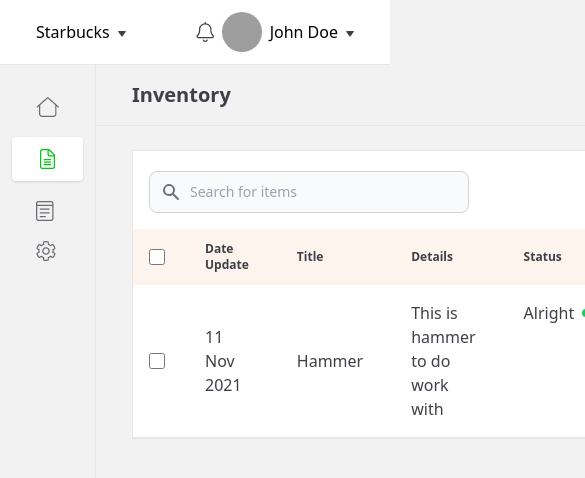
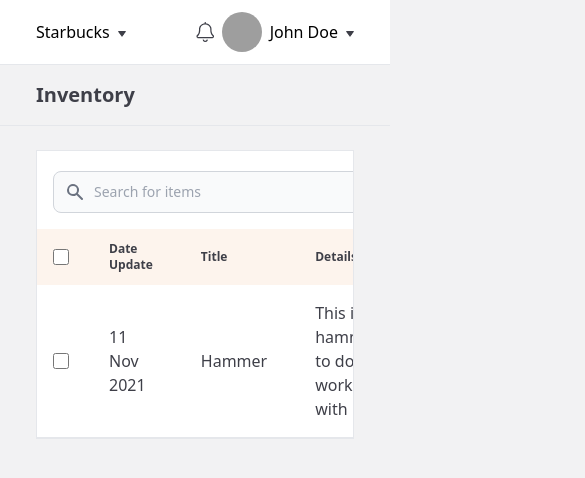
Before and after one commit to asifulhaque087/inventory-page, a React (Create React App) app: page / in a window 390 px wide. Shown: the top 478 px of the page, 585 px wide, since content can reach past the window. Built offline with nearby package versions, Linux system fonts and the light colour scheme; grey boxes are pictures that could not be loaded.

Commit message:
hide sidebar

```diff
--- a/src/pages/Inventory.jsx
+++ b/src/pages/Inventory.jsx
@@ -54,7 +54,7 @@ const Inventory = () => {
         </div>
       </header>
       <main className="min-h-screen flex">
-        <aside className="shrink-0 w-auto md:w-60 box-border">
+        <aside className="shrink-0 w-auto hidden sm:block md:w-60 box-border">
           <nav className="px-3 flex flex-col gap-5 text-neutral-7 border-r h-full py-8">
             {/* home */}
             <div className="px-6 flex items-center gap-2">
@@ -90,12 +90,12 @@ const Inventory = () => {
           </nav>
         </aside>
 
-        <section>
+        <section className="w-full grow">
           <h2 className="px-9 font-bold capitalize text-neutral-9 text-xl py-4 border-b">
             inventory
           </h2>
 
-          <article className="grow bg-greenn-500 px-9">
+          <article className="w-full bg-greenn-500 px-9">
             <div className="relative overflow-x-auto border sm:rounded-lg bg-white mt-6">
               <div className="p-4">
                 <label htmlFor="table-search" className="sr-only">
```
